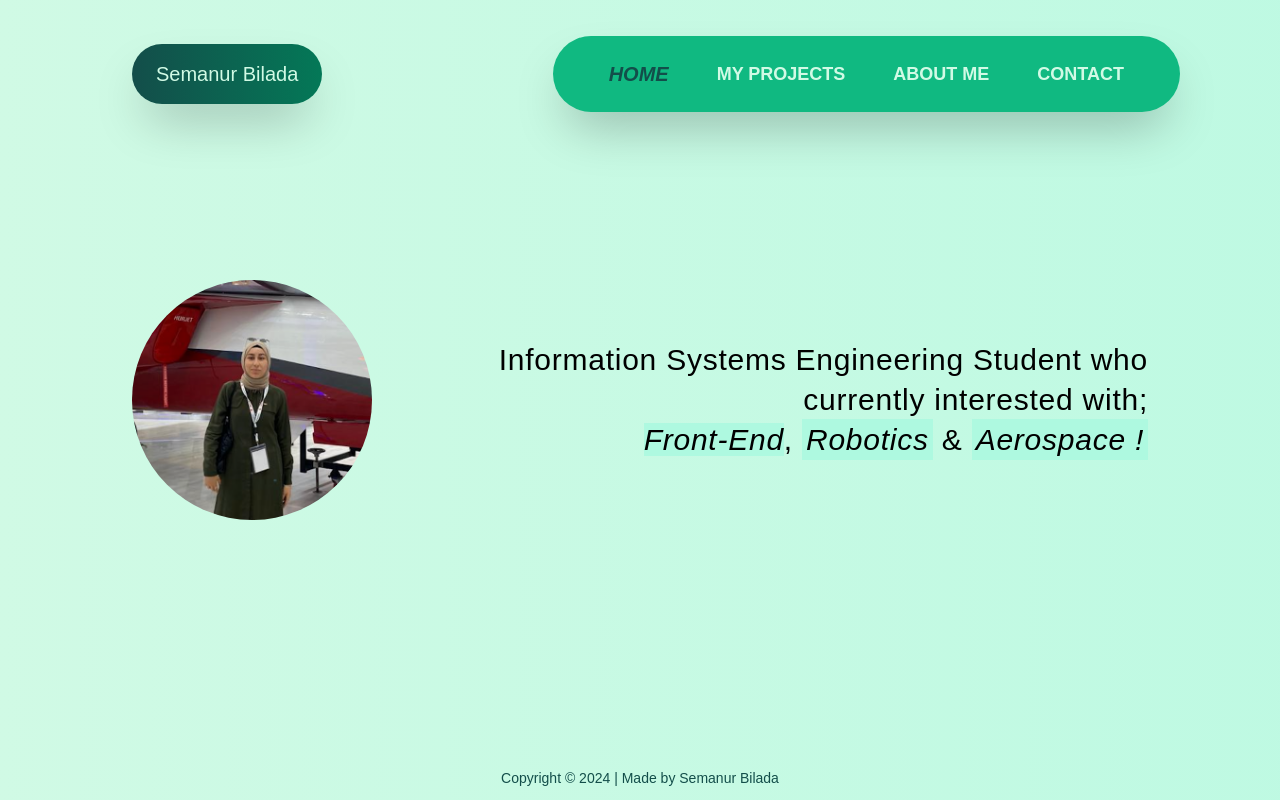
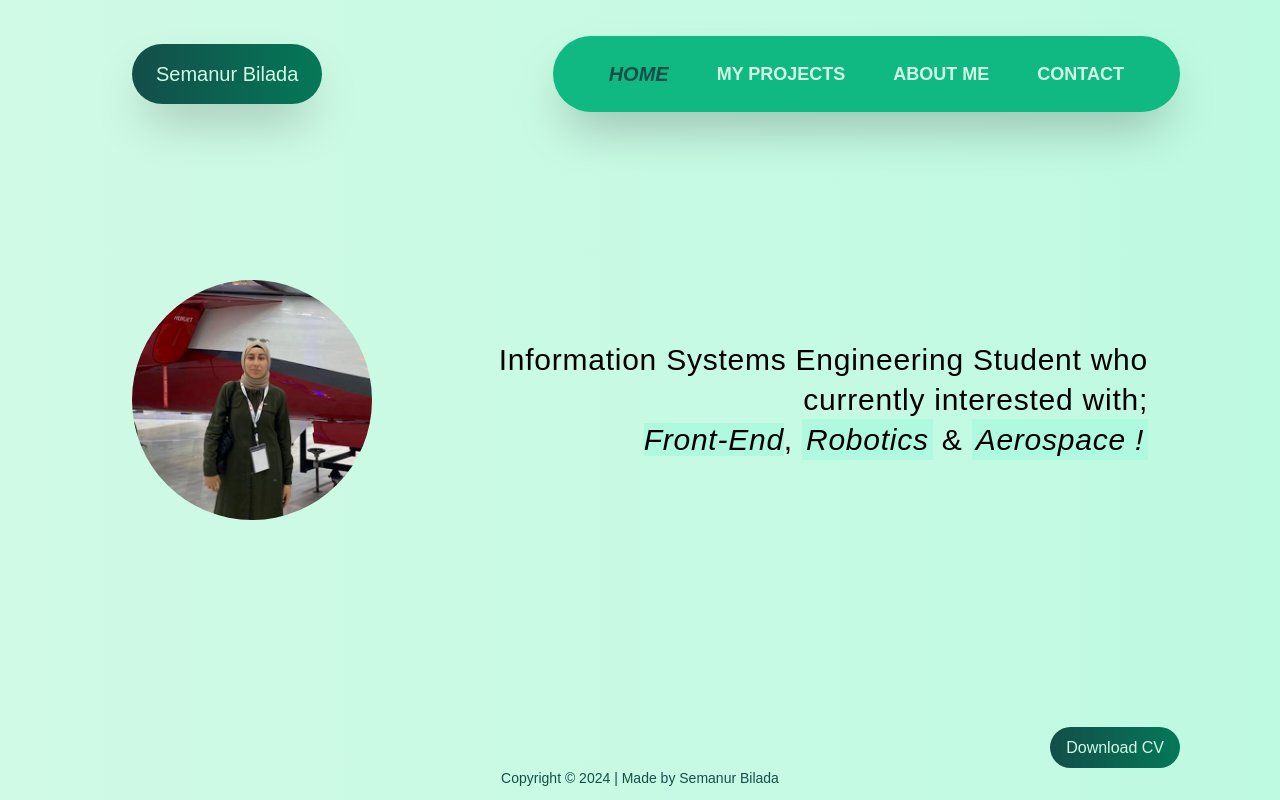
Before and after one commit to semanurbilada/portfolio-website, a React (Create React App) app: page / in a window 1280 px wide. Built offline with nearby package versions, Linux system fonts and the light colour scheme.

Commit message:
Add CV download button to project

```diff
--- a/src/App.tsx
+++ b/src/App.tsx
@@ -1,3 +1,4 @@
+import React from "react";
 import { Route, Routes, HashRouter as Router } from "react-router-dom";
 
 import Home from "./pages/Home.tsx";
@@ -6,12 +7,11 @@ import About from "./pages/About.tsx";
 import Contact from "./pages/Contact.tsx";
 
 import Navbar from "./components/Navbar.tsx";
-import React from "react";
 
 function App() {
   return (
     <div className="custom-background w-full overflow-hidden">
-      <div className="container flex flex-col gap-10 md:gap-0 items-center justify-center">
+      <div className="container relative flex flex-col gap-10 md:gap-0 items-center justify-center">
         <Router>
           <Navbar />
           <Routes>
@@ -27,6 +27,18 @@ function App() {
             <li>Copyright © 2024 | Made by Semanur Bilada</li>
           </ul>
         </footer>
+
+        {/* Download CV Button */}
+        {/* TODO: Responsive adjustments! */}
+        <div className="absolute bottom-10 right-0 hover:scale-110 animation shadow-2xl z-50">
+          <a
+            href="/assets/CV-Semanur-Bilada.pdf"
+            download="CV-Semanur-Bilada.pdf"
+            className="py-3 px-4 bg-gradient-to-r from-greenery-900 to-greenery-700 rounded-full text-greenery-100"
+          >
+            Download CV
+          </a>
+        </div>
       </div>
     </div>
   );
```
